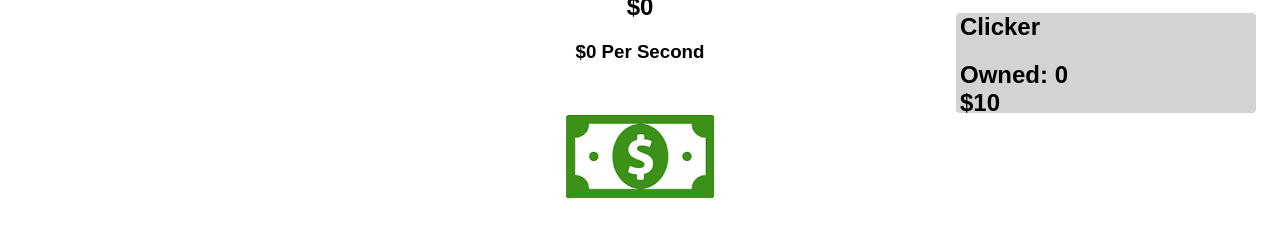
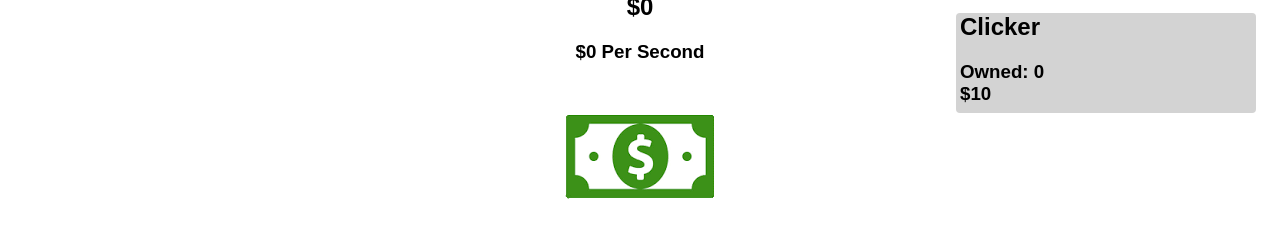
Before and after one commit to grabezany/grabezany.github.io, a plain HTML site: page Investing.html in a window 1280 px wide. Shown: the part 87-324 px from the top of the page. Drawn offline with Linux system fonts and the light colour scheme.

Commit message:
Update Investing.html

```diff
--- a/Investing.html
+++ b/Investing.html
@@ -19,7 +19,7 @@
             <h1 style="text-align: center;">Upgrades</h1>
             <div class="Clicker" id="ClickerUpg">
                 <h2 style="margin-left: 4px">Clicker</h2>
-                <h2 style="margin-left: 4px" id="ClickerDisplay">Owned: 0<br>$10</h2>
+                <h3 style="margin-left: 4px" id="ClickerDisplay">Owned: 0<br>$10</h3>
 
             </div>
         </div>
```
